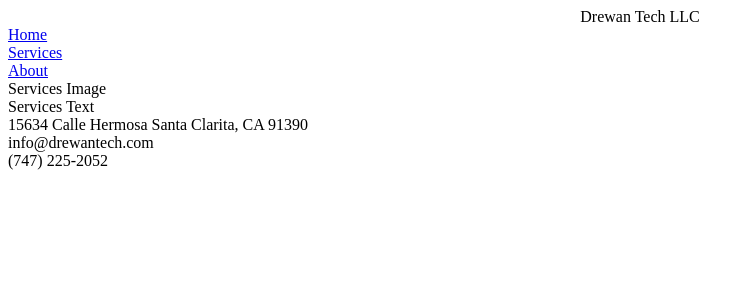
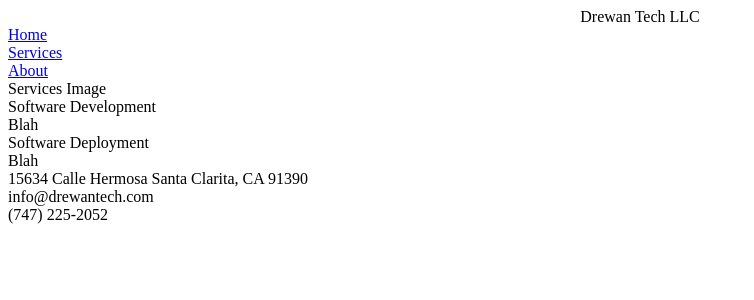
Before and after one commit to bentondrew/Company_Website_Server, a Flask app: page /services in a window 1280 px wide. Shown: the top 300 px of the page, without its empty margins (0-754 px from the left). Run offline with Flask 2, Linux system fonts and the light colour scheme.

Commit message:
Add format to services text.

```diff
--- a/service/templates/services.html
+++ b/service/templates/services.html
@@ -8,6 +8,21 @@
 
 {% block content_text %}
   <div class="services_text">
-    Services Text
+    <div class="service_box">
+      <div class="service_title">
+        Software Development
+      </div>
+      <div class="service_text">
+        Blah
+      </div>
+    </div>
+    <div class="service_box">
+      <div class="service_title">
+        Software Deployment
+      </div>
+      <div class="service_text">
+        Blah
+      </div>
+    </div>
   </div>
 {% endblock %}
```
Also changed, not shown: README.md.
